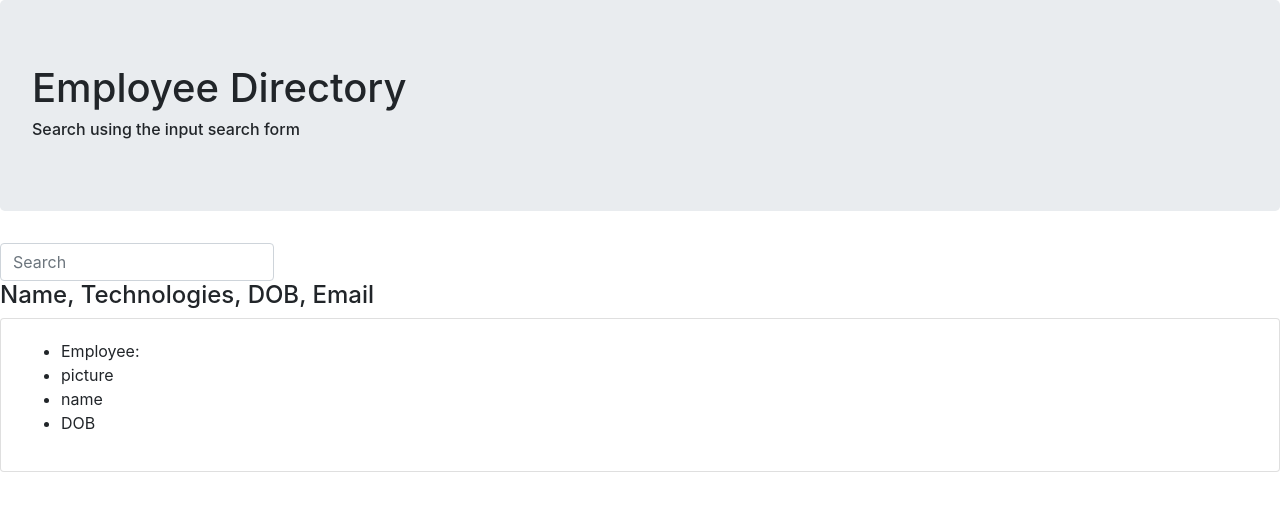
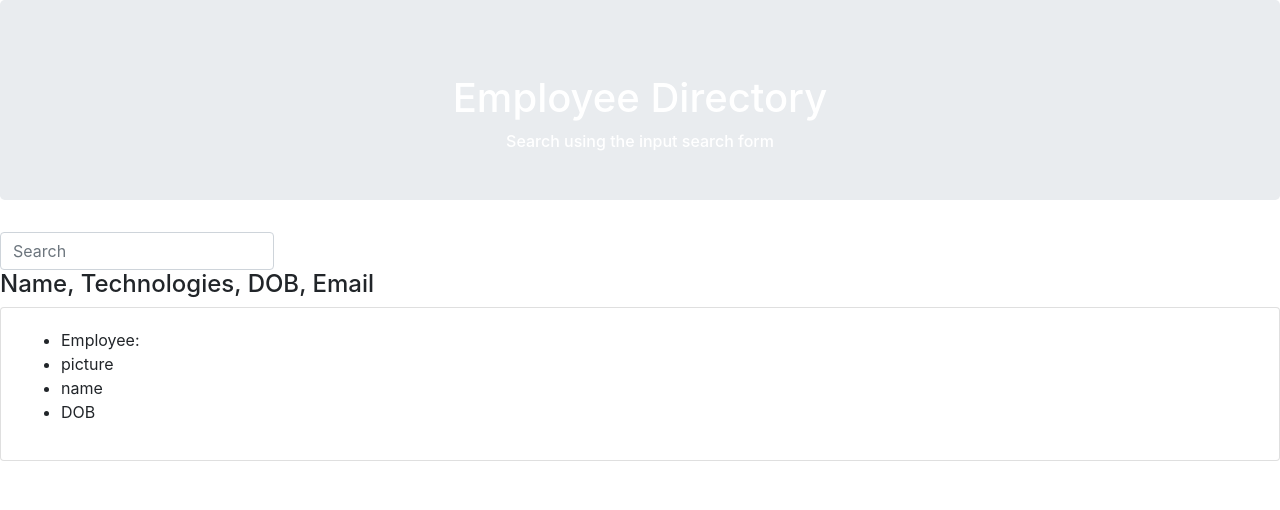
Before and after one commit to amyventura/Employee-Directory, a React (Create React App) app in the folder employee-dir/: page / in a window 1280 px wide. Shown: the top 510 px of the page. Built offline with nearby package versions, Linux system fonts and the light colour scheme.

Commit message:
added css to nav

```diff
--- a/employee-dir/src/components/Container.js
+++ b/employee-dir/src/components/Container.js
@@ -2,7 +2,7 @@ import React from 'react';
 import Form from './Form';
 import Users from './Users';
 import Nav from './Nav';
-import Heading from './Heading';
+import Header from './Header';
 
 class Container extends React.Component {
     state = {
@@ -27,7 +27,7 @@ class Container extends React.Component {
             <div className = "App" >
             <Nav />
             <Form />
-            <Heading />
+            <Header />
             <Users />
             </div>
         );
--- a/employee-dir/src/components/Form.js
+++ b/employee-dir/src/components/Form.js
@@ -1,4 +1,5 @@
 import React from "react";
+
 
 function Form(props) {
 
--- a/employee-dir/src/components/Heading.js
+++ b/employee-dir/src/components/Header.js
@@ -1,6 +1,6 @@
 import React from 'react';
 
-function Heading() {
+function Header() {
     return(
         <div>
             <h4>Name, Technologies, DOB, Email</h4>
@@ -8,4 +8,4 @@ function Heading() {
     )
 };
 
-export default Heading;
+export default Header;
--- a/employee-dir/src/components/Nav.js
+++ b/employee-dir/src/components/Nav.js
@@ -1,4 +1,5 @@
 import React from 'react';
+import '../styles/Nav.css';
 
 function Nav() {
     return (
--- /dev/null
+++ b/employee-dir/src/styles/Nav.css
@@ -0,0 +1,11 @@
+.jumbotron {
+  background: #b71775;
+  height: 200px;
+}
+
+.jumbotron h1, .jumbotron h6{
+  margin: 0;
+  padding-top :10px;
+  text-align: center;
+  color: white;
+}
```
Also changed, not shown: 1 other file (tests, documents, lock files or other folders).
